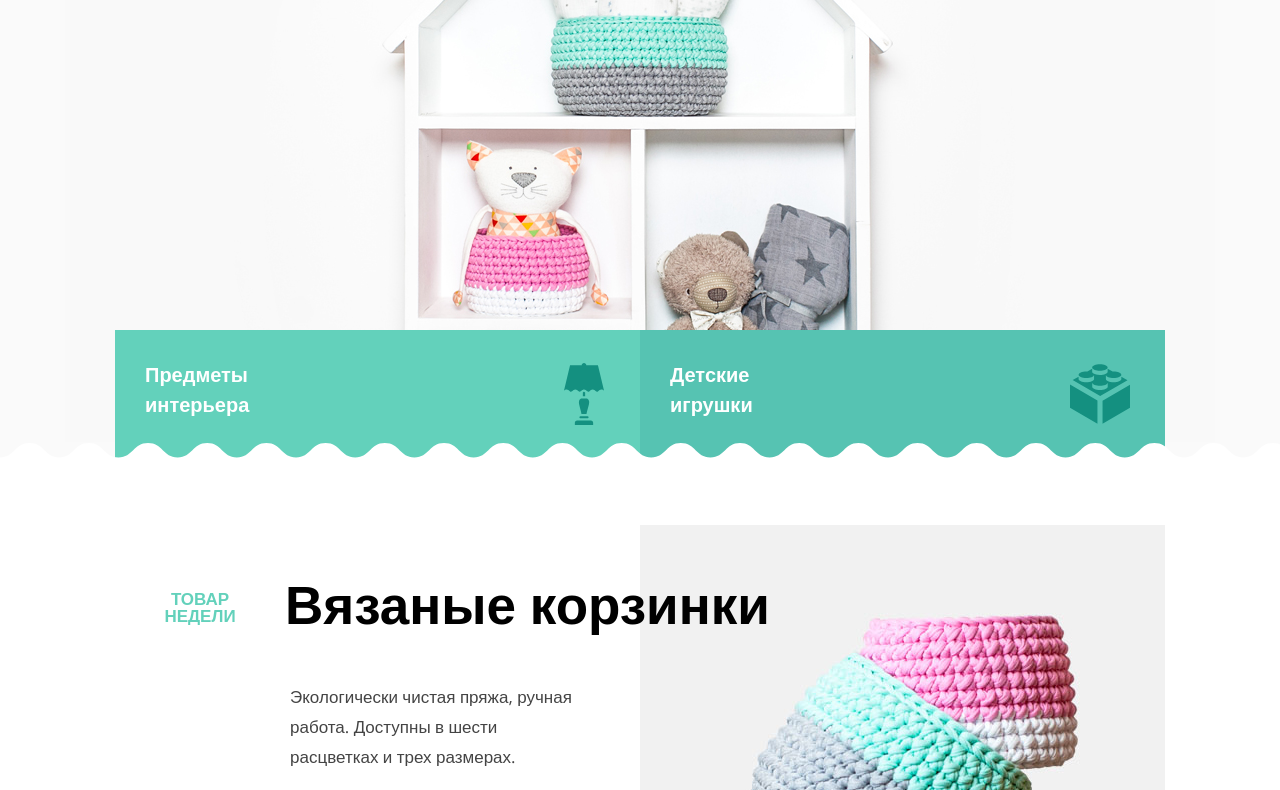
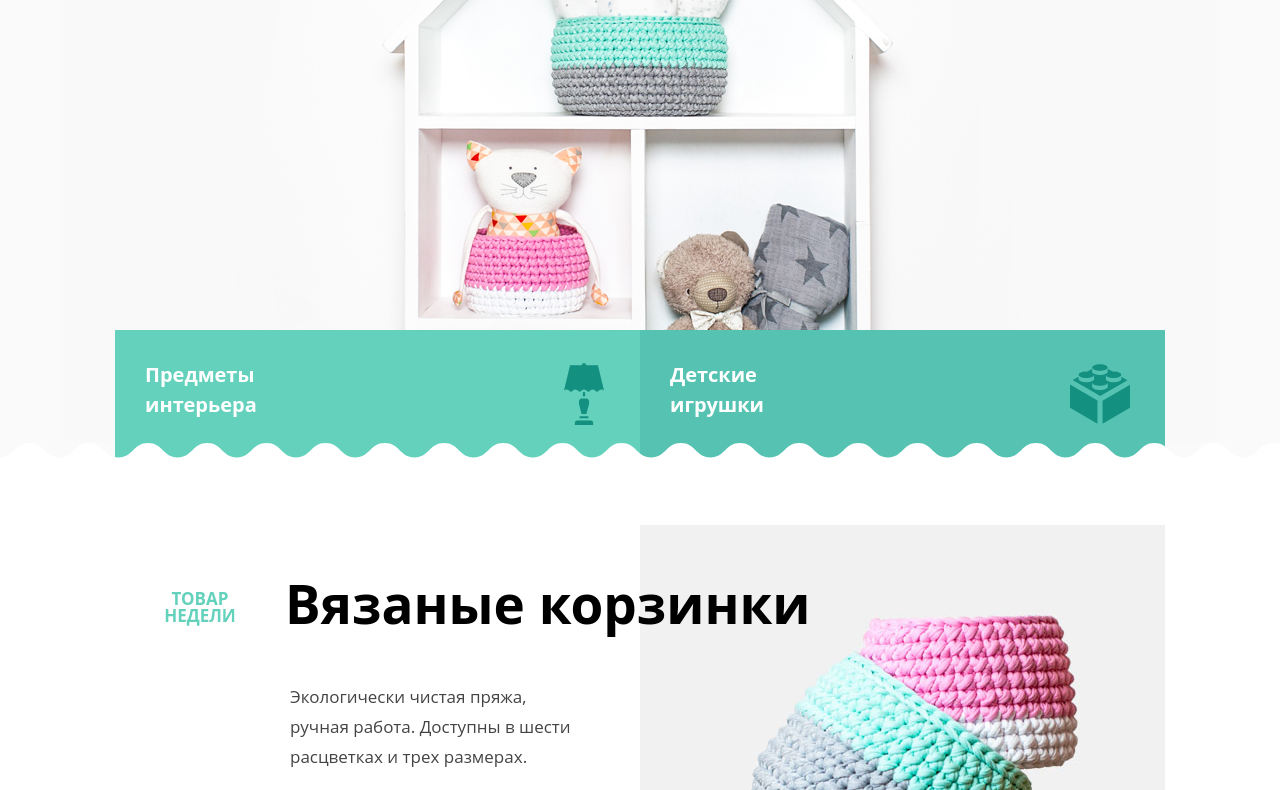
Before and after one commit to oulyalya/Mishka-19, a website: page source/index.html in a window 1280 px wide. Shown: the part 394-1184 px from the top of the page. Drawn offline with nearby package versions, Linux system fonts and the light colour scheme; some packages are replaced by stand-ins of ours; files that its build step writes are made by us from their sources.

Commit message:
Local fonts

```diff
--- a/source/index.html
+++ b/source/index.html
@@ -6,7 +6,6 @@
   <meta name="viewport" content="width=device-width, initial-scale=1">
   <title>HTML Academy: Мишка</title>
   <link rel="stylesheet" href="css/style.css">
-  <link href="https://fonts.googleapis.com/css2?family=Open+Sans:wght@400;700&display=swap" rel="stylesheet">
 </head>
 
 <body>
--- a/source/js/map.js
+++ b/source/js/map.js
@@ -1,7 +1,7 @@
 function initMap() {
   var opt = {
     center: {lat: 59.938792, lng: 30.319416},
-    zoom: 15
+    zoom: 16
   }
 
   var map = new google.maps.Map(document.getElementById("map"), opt);
@@ -9,6 +9,6 @@ function initMap() {
   var marker = new google.maps.Marker({
       position: {lat: 59.938829, lng: 30.323053},
       map: map,
-      // icon: '../img/map-pin.png'
+      icon: '../img/icon-map-pin.svg'
     });
 }
--- /dev/null
+++ b/source/less/blocks/fonts.less
@@ -0,0 +1,13 @@
+@font-face {
+  font-family: "OpenSans";
+  src: url("../fonts/opensans.woff"),
+    url("../fonts/opensans.woff2");
+  font-weight: 400;
+}
+
+@font-face {
+  font-family: "OpenSans";
+  src: url("../fonts/opensansbold.woff"),
+    url("../fonts/opensansbold.woff2");
+  font-weight: 700;
+}
--- a/source/less/style.less
+++ b/source/less/style.less
@@ -1,3 +1,4 @@
+@import "blocks/fonts.less";
 @import "variables.less";
 @import "mixins.less";
 @import "global.less";
```
Also changed, not shown: source/catalog.html (+0 -1 lines), source/form.html (+0 -1 lines).
